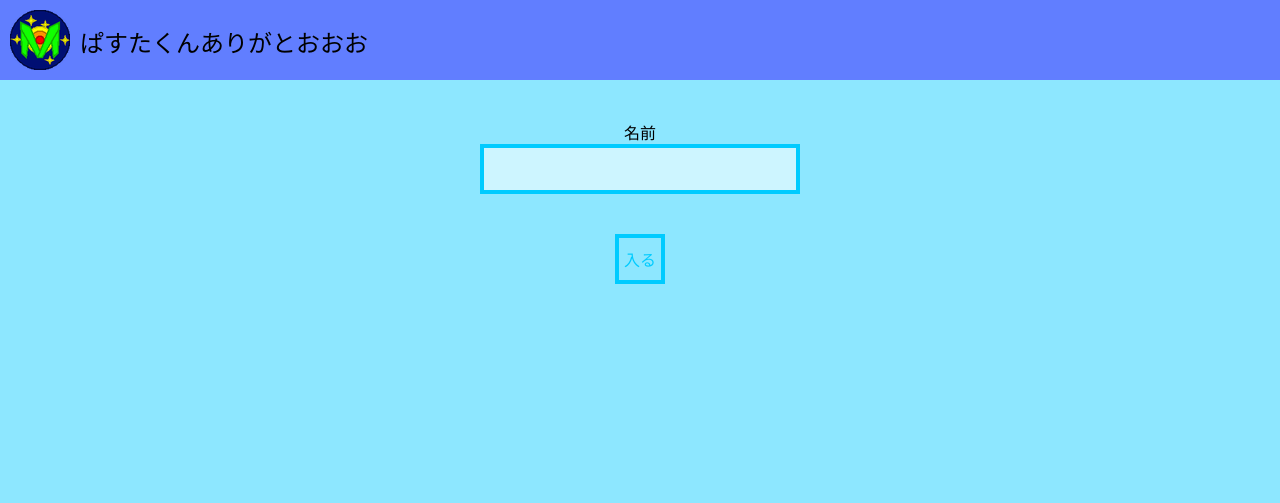
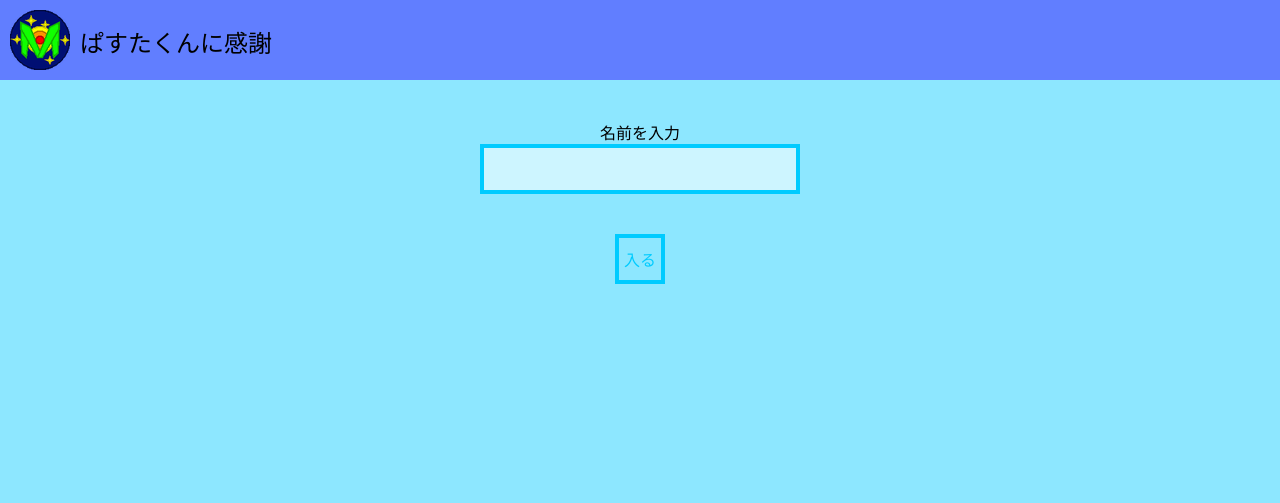
Before and after one commit to monnku/monnku-remix, a plain HTML site: page index.html in a window 1280 px wide. Drawn offline with Linux system fonts and the light colour scheme.

Commit message:
Update index.html

```diff
--- a/index.html
+++ b/index.html
@@ -1,7 +1,7 @@
 <!DOCTYPE html>
 <html>
 <head>
-  <title>ぱすたくんありがとおおお</title>
+  <title>ぱすちゃ！</title>
   <meta charset="UTF-8">
   <link rel="stylesheet" href="style.css">
   <link rel="preconnect" href="https://fonts.googleapis.com">
@@ -12,14 +12,14 @@
 <body>
   <div class="start">
     <div class="startmenu">
-      <p class="starttext">名前</p>
+      <p class="starttext">名前を入力</p>
       <input type="text"class="startinput">
       <p class="startbutton">入る</p>
     </div>
   </div>
   <div class="title">
     <img src="monnku.png" class="pasta">
-    <p class="titletext">ぱすたくんありがとおおお</p>
+    <p class="titletext">ぱすたくんに感謝</p>
   </div>
   <div class="main">
     <div class="chatscroll">
@@ -33,3 +33,7 @@
   <script src="test.js"></script>
 </body>
 </html>
+  </div>
+  <script src="test.js"></script>
+</body>
+</html>
```
